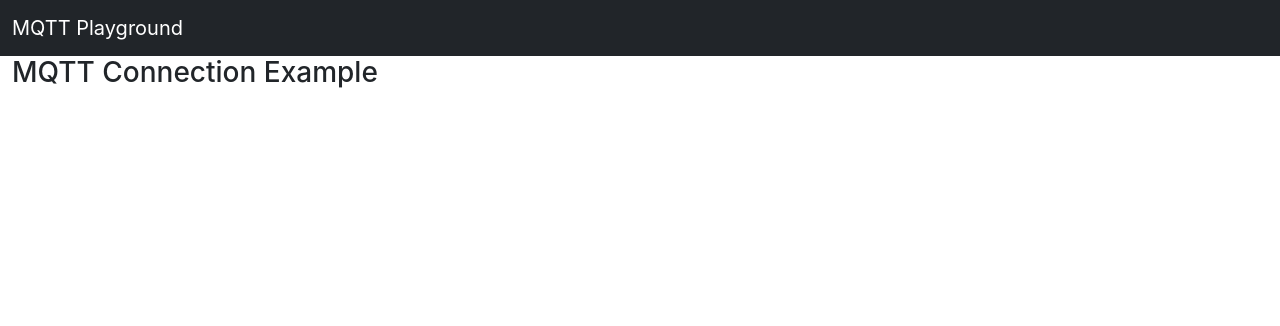
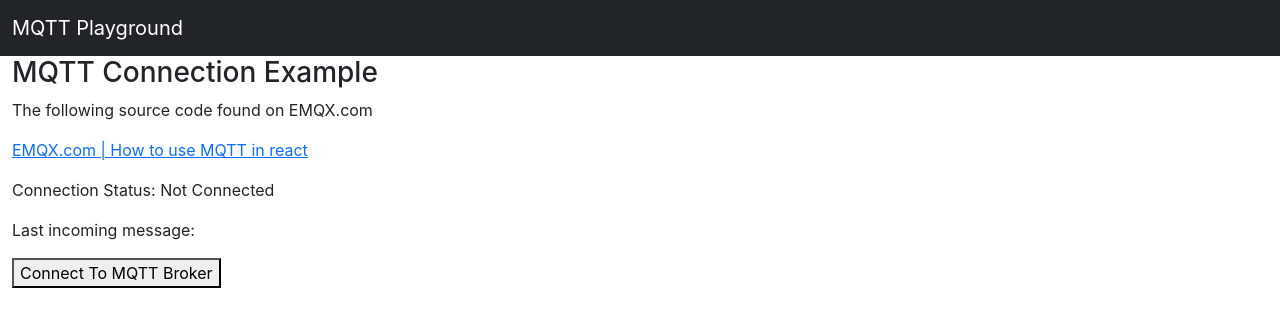
Before and after one commit to jzolyomi/mqtt-playground, a React (Create React App) app: page /mqtt-connection in a window 1280 px wide. Shown: the top 326 px of the page. Built offline with nearby package versions, Linux system fonts and the light colour scheme.

Commit message:
Update 8 files Added MQTT Connections Example

```diff
--- a/package.json
+++ b/package.json
@@ -6,6 +6,7 @@
     "@testing-library/jest-dom": "^5.17.0",
     "@testing-library/react": "^13.4.0",
     "@testing-library/user-event": "^13.5.0",
+    "mqtt": "^5.3.4",
     "react": "^18.2.0",
     "react-dom": "^18.2.0",
     "react-router-dom": "^6.21.1",
--- a/src/App.js
+++ b/src/App.js
@@ -2,7 +2,7 @@ import "./App.css";
 import { BrowserRouter, Routes, Route } from "react-router-dom";
 import Navigation from "./Navigation";
 import Home from "./pages/Home";
-import MQTT_Connection from "./pages/MQTT_Connection";
+import MQTTConnection from "./pages/MQTTConnection";
 
 function App() {
   return (
@@ -11,7 +11,7 @@ function App() {
       <BrowserRouter>
         <Routes>
           <Route path="/" element={<Home />} />
-          <Route path="/mqtt-connection" element={<MQTT_Connection />} />
+          <Route path="/mqtt-connection" element={<MQTTConnection />} />
         </Routes>
       </BrowserRouter>
     </div>
--- a/src/Navigation.js
+++ b/src/Navigation.js
@@ -1,7 +1,7 @@
 export default function Navigation() {
   return (
     <nav className="navbar navbar-expand-lg navbar-dark bg-dark">
-      <a className="navbar-brand" href="#">
+      <a className="navbar-brand" href="/">
         MQTT Playground
       </a>
     </nav>
--- a/src/pages/Home.js
+++ b/src/pages/Home.js
@@ -6,9 +6,9 @@ export default function Home() {
         MQTT is a lightweight publish/subscribe message transport protocol used
         by IOT applications to send data over TCP/IP.
         <br />
-        Eclipse Paho is an MQTT client library available for most of the common
-        programming languages. In this pages collect most of the common usage of
-        the script and also have some fun with MQTT IOT applications.
+        MQTT.js is a client library used in my project. In these pages I collect
+        most of the common usage of the script and also have some fun with MQTT
+        IOT applications.
       </p>
       <p>The page source code is available on my github page:</p>
       <p>
--- /dev/null
+++ b/src/pages/MQTTConnection.js
@@ -0,0 +1,58 @@
+//Standard MQTT.js Connection/Subscribe/Publish test scripts found on EMQX.com
+//https://www.emqx.com/en/blog/how-to-use-mqtt-in-react
+import { useState, useEffect } from "react";
+import mqtt from "mqtt";
+
+export default function MQTT_Connection() {
+  const [client, setClient] = useState(null);
+  const [connectStatus, setConnectStatus] = useState("Not Connected");
+  const [incomingMessage, setIncomingMessage] = useState("");
+
+  const mqttOptions = {
+    clientId: "codeandgeek_" + Math.random().toString(16).substring(2, 8),
+    // ws -> 8083; wss -> 8084
+    port: 8084,
+  };
+
+  function MQTTConnect() {
+    setConnectStatus("Connecting...");
+    setClient(mqtt.connect("wss://broker.emqx.io/mqtt", mqttOptions));
+  }
+
+  useEffect(() => {
+    if (client) {
+      client.on("connect", () => {
+        console.log(client);
+        setConnectStatus("Connected!");
+        //subscribe to a test topic to listen to incoming messages
+        client.subscribe("codeandgeek/connection");
+        //send a test message to the same topic
+        client.publish("codeandgeek/connection", "Hello World");
+      });
+
+      client.on("message", (topic, message) => {
+        let datenow = new Date().toLocaleTimeString();
+        setIncomingMessage(datenow + ":[" + topic + "] " + message.toString());
+      });
+    }
+  }, [client]);
+
+  return (
+    <div className="container-fluid">
+      <h3>MQTT Connection Example</h3>
+      <p>The following source code found on EMQX.com</p>
+      <p>
+        <a
+          href="https://www.emqx.com/en/blog/how-to-use-mqtt-in-react"
+          target="_blank"
+          rel="noreferrer"
+        >
+          EMQX.com | How to use MQTT in react
+        </a>
+      </p>
+      <p>Connection Status: {connectStatus}</p>
+      <p>Last incoming message: {incomingMessage}</p>
+      <button onClick={MQTTConnect}>Connect To MQTT Broker</button>
+    </div>
+  );
+}
--- a/src/pages/MQTT_Connection.js
+++ /dev/null
@@ -1,7 +0,0 @@
-export default function MQTT_Connection() {
-  return (
-    <div className="container-fluid">
-      <h3>MQTT Connection Example</h3>
-    </div>
-  );
-}
```
Also changed, not shown: .codesandbox/tasks.json, 1 other file (tests, documents, lock files or other folders).
